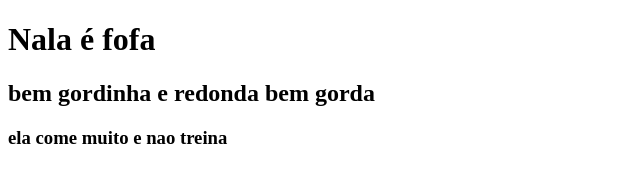
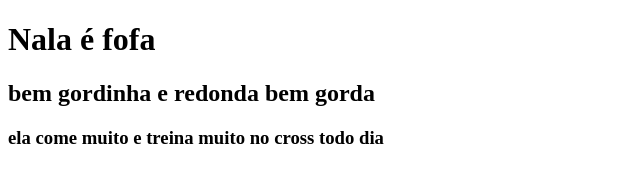
Before and after one commit to teresaccampos/beedcrowd-js, a plain HTML site: page nala.html in a window 1280 px wide. Shown: the whole page, without its empty margins (0-640 px from the left). Drawn offline with Linux system fonts and the light colour scheme.

Commit message:
atualizacao pagina nala

```diff
--- a/nala.html
+++ b/nala.html
@@ -8,6 +8,6 @@
 <body>
     <h1>Nala é fofa</h1>
     <h2>bem gordinha e redonda bem gorda</h2>
-    <h3>ela come muito e nao treina</h3>
+    <h3>ela come muito e treina muito no cross todo dia</h3>
 </body>
 </html>
```
